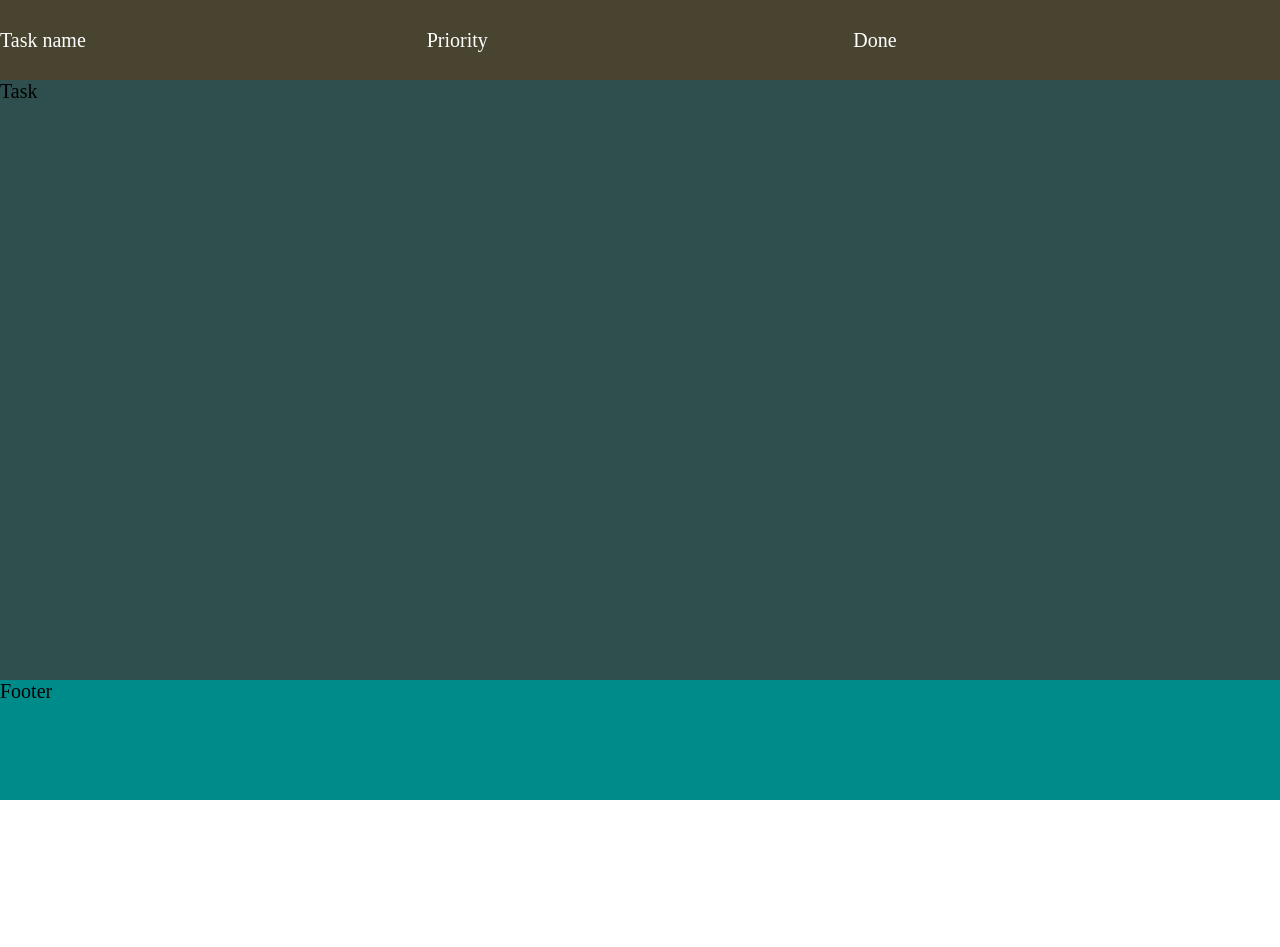
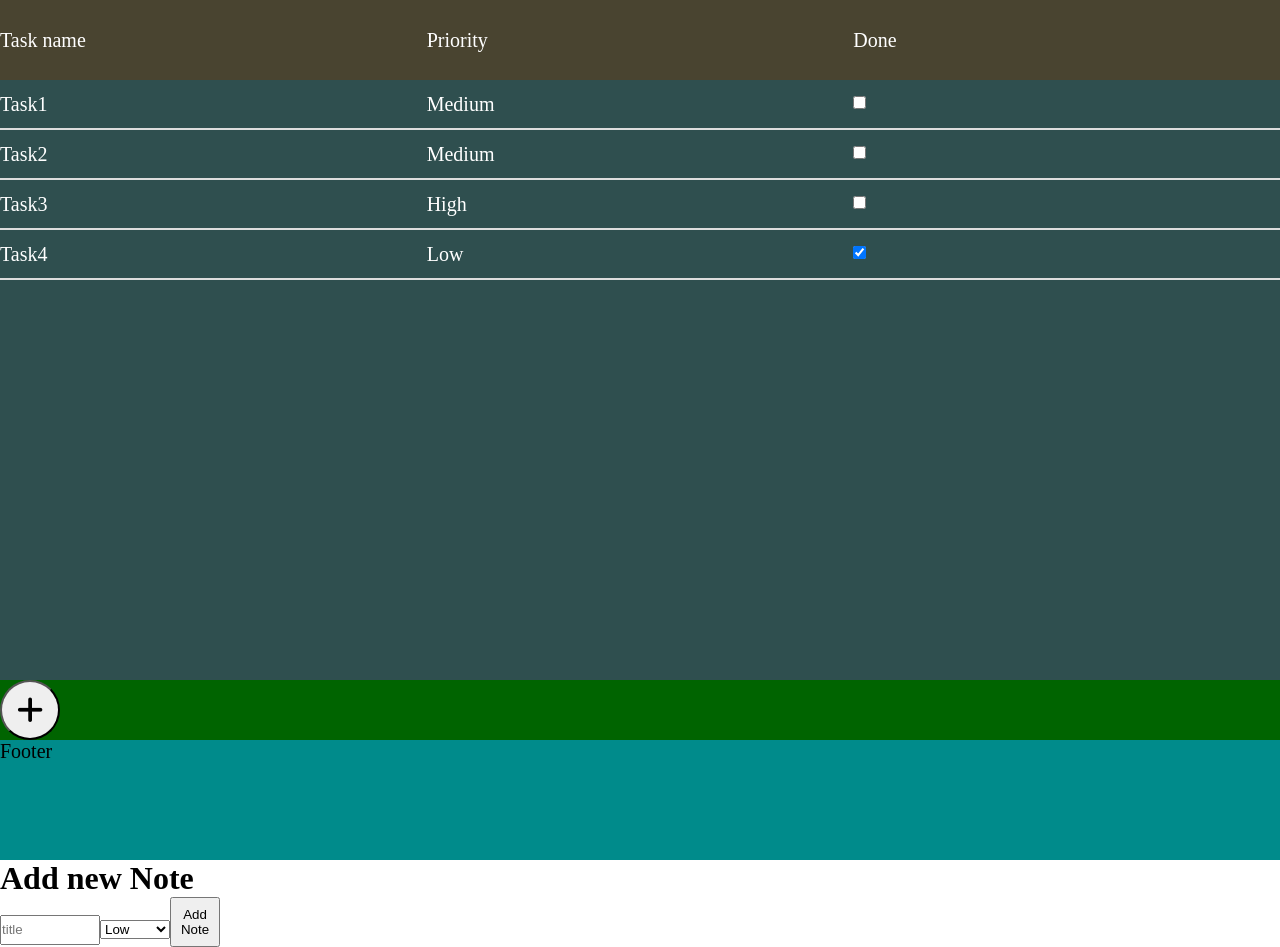
Before and after one commit to czyzu05/todo-app, a React (Create React App) app: page / in a window 1280 px wide. Before the commit the page ends 800 px from the top, so only its background shows below. Built offline with nearby package versions, Linux system fonts and the light colour scheme.

Commit message:
display dummy notes and add 'AddTaskForm' component

```diff
--- a/package.json
+++ b/package.json
@@ -8,6 +8,7 @@
     "@testing-library/user-event": "^7.1.2",
     "react": "^17.0.0",
     "react-dom": "^17.0.0",
+    "react-icons": "^3.11.0",
     "react-scripts": "3.4.4",
     "styled-components": "^5.2.0"
   },
--- a/public/index.html
+++ b/public/index.html
@@ -3,6 +3,7 @@
   <head>
     <meta charset="utf-8" />
     <meta name="viewport" content="width=device-width, initial-scale=1" />
+    <script src="https://kit.fontawesome.com/3a21056874.js" crossorigin="anonymous"></script>
     <title>TODO App</title>
   </head>
   <body>
--- /dev/null
+++ b/src/components/AddTaskForm.js
@@ -0,0 +1,21 @@
+import React from "react";
+// import styled from "styled-components";
+import Input from "components/Input";
+import Button from "components/Button";
+
+const AddTaskForm = () => {
+  return (
+    <div>
+      <h1>Add new Note</h1>
+      <Input placeholder="title" />
+      <select name="priority">
+        <option value="low">Low</option>
+        <option value="medium">Medium</option>
+        <option value="high">High</option>
+      </select>
+      <Button>Add Note</Button>
+    </div>
+  );
+};
+
+export default AddTaskForm;
--- a/src/components/Button.js
+++ b/src/components/Button.js
@@ -1,7 +1,6 @@
 import styled from "styled-components";
 
 const Button = styled.button`
-  background-color: black;
   width: 50px;
   height: 50px;
 `;
--- /dev/null
+++ b/src/components/ButtonIcon.js
@@ -0,0 +1,22 @@
+import React from "react";
+import styled from "styled-components";
+
+const StyledButton = styled.button`
+  width: 60px;
+  height: 60px;
+  border-radius: 50%;
+`;
+
+const PlusIcon = styled.i`
+  font-size: 30px;
+`;
+
+const ButtonIcon = () => {
+  return (
+    <StyledButton>
+      <PlusIcon className="fas fa-plus"></PlusIcon>
+    </StyledButton>
+  );
+};
+
+export default ButtonIcon;
--- /dev/null
+++ b/src/components/TaskItem.js
@@ -0,0 +1,42 @@
+import React from "react";
+import styled from "styled-components";
+import Paragraph from "./Paragraph";
+
+const TaskItemWrapper = styled.div`
+  background-color: "yellow";
+  height: 50px;
+  border-bottom: 2px solid #ddd;
+
+  display: flex;
+  align-items: center;
+  justify-content: center;
+`;
+
+const TaskInfo = styled(Paragraph)`
+  color: white;
+  flex-basis: 25.1%;
+  flex-grow: 1;
+`;
+
+const InputWrapper = styled.div`
+  flex-basis: 25.1%;
+  flex-grow: 1;
+`;
+
+const TaskItem = ({ id, title, priority, done, changeTaskStatus }) => {
+  return (
+    <TaskItemWrapper>
+      <TaskInfo>{title}</TaskInfo>
+      <TaskInfo>{priority}</TaskInfo>
+      <InputWrapper>
+        <input
+          type="checkbox"
+          checked={done}
+          onChange={() => changeTaskStatus(id)}
+        />
+      </InputWrapper>
+    </TaskItemWrapper>
+  );
+};
+
+export default TaskItem;
--- a/src/components/TasksList.js
+++ b/src/components/TasksList.js
@@ -1,18 +1,25 @@
 import React from "react";
 import styled from "styled-components";
-import Paragraph from "components/Paragraph";
+import TaskItem from "components/TaskItem";
 
 const TasksWrapper = styled.div`
   flex-basis: 75vh;
   background-color: darkslategrey;
 `;
 
-const TasksList = () => {
-  return (
-    <TasksWrapper>
-      <Paragraph>Task</Paragraph>
-    </TasksWrapper>
-  );
+const TasksList = ({ tasks, changeTaskStatus }) => {
+  const tasksList = tasks.map(task => (
+    <TaskItem
+      key={task.id}
+      id={task.id}
+      title={task.title}
+      priority={task.priority}
+      done={task.done}
+      changeTaskStatus={changeTaskStatus}
+    />
+  ));
+
+  return <TasksWrapper>{tasksList}</TasksWrapper>;
 };
 
 export default TasksList;
--- a/src/views/App.js
+++ b/src/views/App.js
@@ -1,9 +1,11 @@
-import React from "react";
+import React, { useState } from "react";
 import styled from "styled-components";
 import Header from "components/Header";
 import TasksList from "components/TasksList";
 import FilterBar from "components/FilterBar";
 import GlobalStyles from "theme/GlobalStyles";
+import ButtonIcon from "components/ButtonIcon";
+import AddTaskForm from "components/AddTaskForm";
 
 const Wrapper = styled.div`
   min-height: 100vh;
@@ -13,14 +15,49 @@ const Wrapper = styled.div`
 `;
 
 const App = () => {
+  const [tasks, setTasks] = useState([
+    {
+      id: 0,
+      title: "Task1",
+      priority: "Medium",
+      done: false,
+    },
+    {
+      id: 1,
+      title: "Task2",
+      priority: "Medium",
+      done: false,
+    },
+    {
+      id: 2,
+      title: "Task3",
+      priority: "High",
+      done: false,
+    },
+    {
+      id: 3,
+      title: "Task4",
+      priority: "Low",
+      done: true,
+    },
+  ]);
+
+  const changeTaskStatus = id => {
+    const tasksList = [...tasks];
+    tasksList[id].done = !tasks[id].done;
+    setTasks(tasksList);
+  };
+
   return (
     <>
       <GlobalStyles />
       <Wrapper>
         <Header />
-        <TasksList />
+        <TasksList tasks={tasks} changeTaskStatus={changeTaskStatus} />
+        <ButtonIcon />
         <FilterBar />
       </Wrapper>
+      <AddTaskForm />
     </>
   );
 };
```
Also changed, not shown: 1 other file (tests, documents, lock files or other folders).
